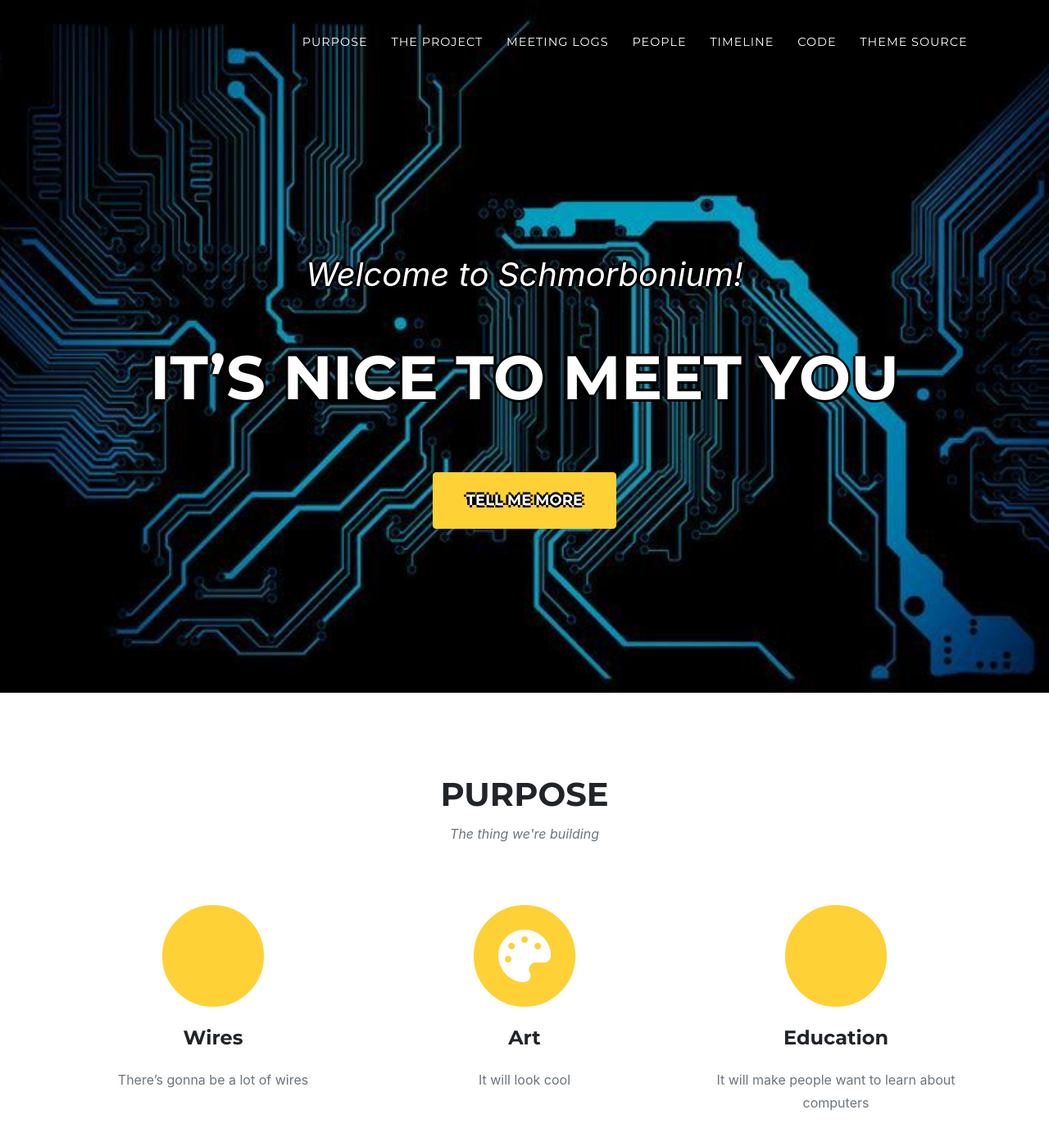
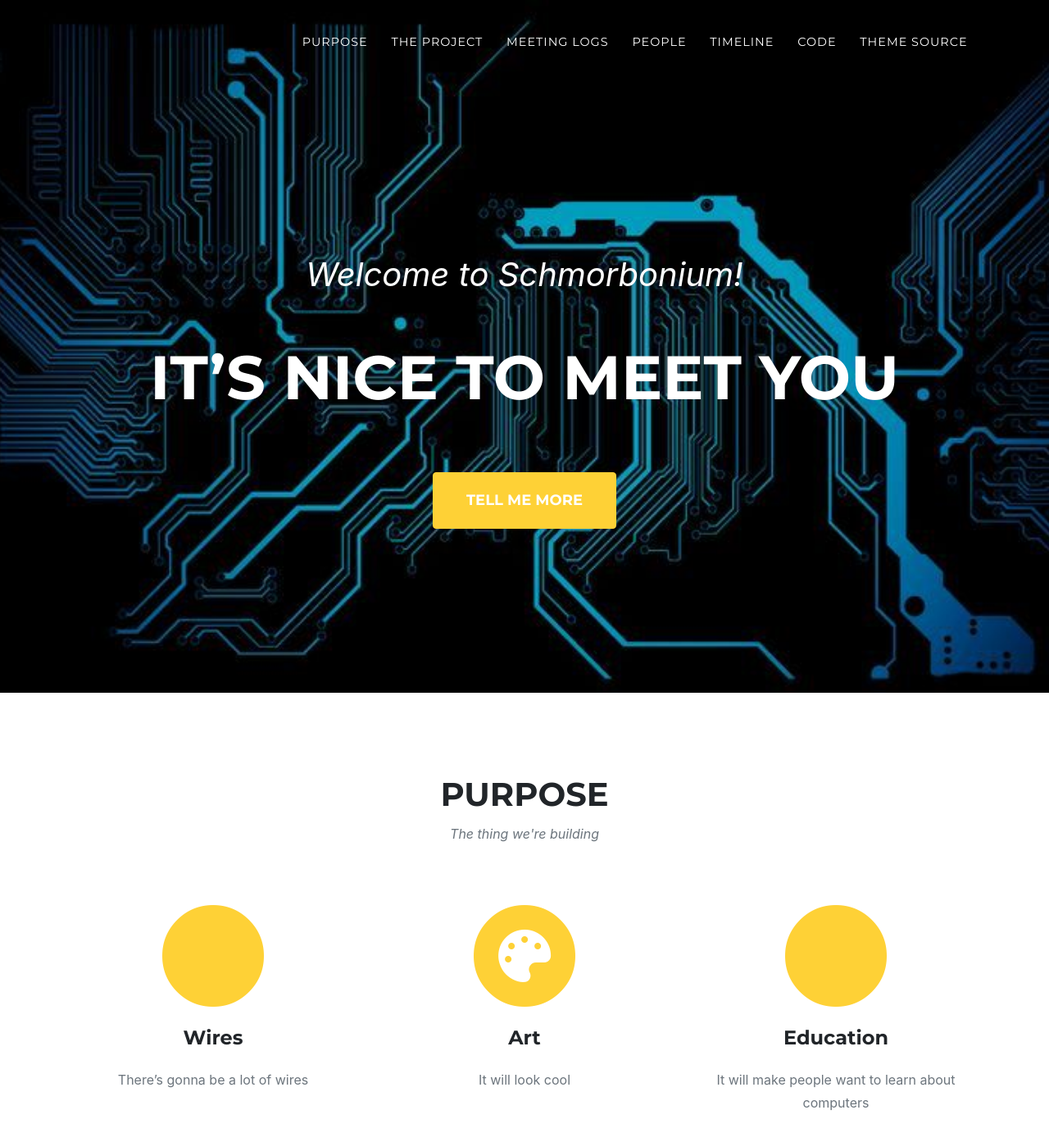
Before and after one commit to Schmorbonium/project-website, a Jekyll site: the page built from index.md, in a window 1280 px wide and 1400 px high. Shown: the top 1393 px of the window at 82% size. Built offline with Jekyll 4.4.1, drawn with Linux system fonts in a browser that asks for light colours; some web fonts are replaced; some of the changed text lies outside the part shown.

Commit message:
Reorder sections

```diff
--- a/_layouts/home.html
+++ b/_layouts/home.html
@@ -4,9 +4,9 @@
 {% include navheader.html %}
 
 {% include services.html %}
+{% include about.html %}
 {% include portfolio_grid.html %}
-{% include about.html %}
 {% include timeline.html %}
 {% include team.html %}
 {% include clients.html %}
-{% include contact.html %}
+<!-- {% include contact.html %} -->
--- a/_sass/layout/_masthead.scss
+++ b/_sass/layout/_masthead.scss
@@ -10,7 +10,6 @@
   .intro-text {
     padding-top: 150px;
     padding-bottom: 100px;
-    text-shadow: -3px 0 black, 0 3px black, 3px 0 black, 0 -3px black;
     .intro-lead-in {
       font-size: 22px;
       font-style: italic;
```
Also changed, not shown: _data/sitetext.yml (+0 -16 lines).
